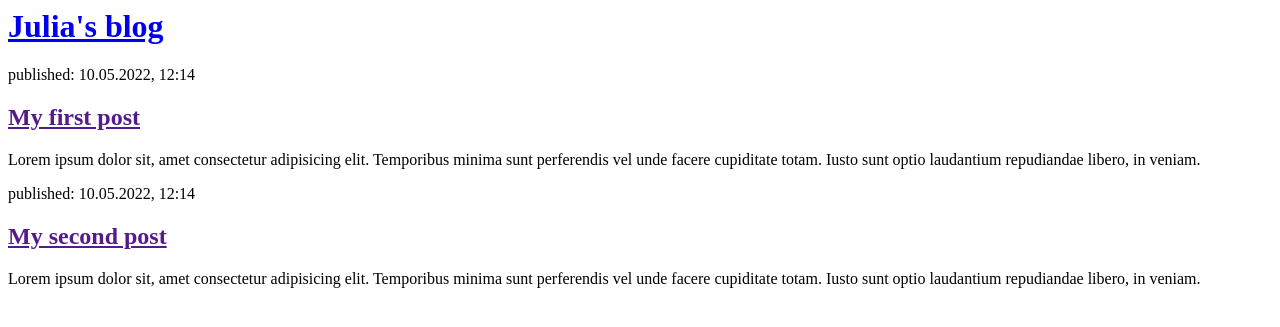
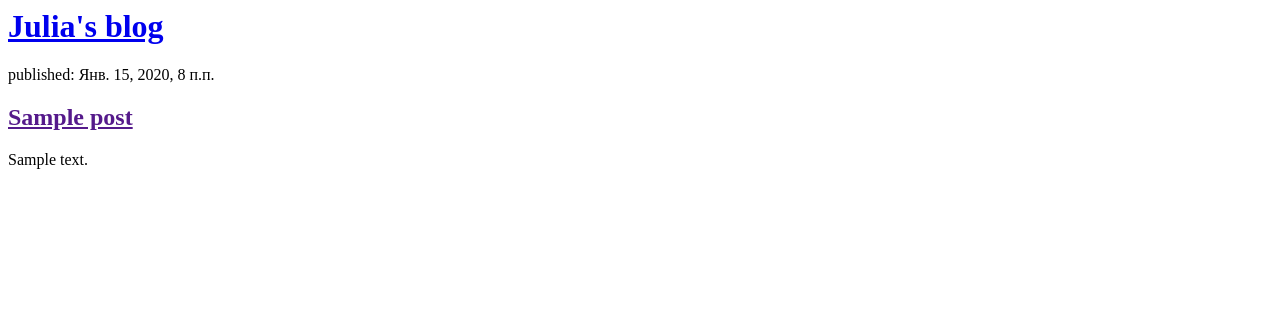
Before and after one commit to Iuliia-Iushchenko/my-first-blog, a Django app: page / in a window 1280 px wide. Shown: the top 327 px of the page. Run offline with Django 3.2, Linux system fonts and the light colour scheme; tables that the repository leaves empty hold one stand-in row (values such as "Sample post").

Commit message:
Modidied templates to display posts from database

```diff
--- a/blog/templates/blog/post_list.html
+++ b/blog/templates/blog/post_list.html
@@ -8,23 +8,12 @@
         <a href="/">Julia's blog</a>
       </h1>
     </div>
+    {% for post in posts %}
     <div>
-      <p>published: 10.05.2022, 12:14</p>
-      <h2><a href="">My first post</a></h2>
-      <p>
-        Lorem ipsum dolor sit, amet consectetur adipisicing elit. Temporibus
-        minima sunt perferendis vel unde facere cupiditate totam. Iusto sunt
-        optio laudantium repudiandae libero, in veniam.
-      </p>
+      <p>published: {{ post.published_date }}</p>
+      <h2><a href="">{{ post.title }}</a></h2>
+      <p>{{ post.text|linebreaksbr }}</p>
     </div>
-    <div>
-      <p>published: 10.05.2022, 12:14</p>
-      <h2><a href="">My second post</a></h2>
-      <p>
-        Lorem ipsum dolor sit, amet consectetur adipisicing elit. Temporibus
-        minima sunt perferendis vel unde facere cupiditate totam. Iusto sunt
-        optio laudantium repudiandae libero, in veniam.
-      </p>
-    </div>
+    {% endfor %}
   </body>
 </html>
--- a/blog/views.py
+++ b/blog/views.py
@@ -1,5 +1,8 @@
 from django.shortcuts import render
+from django.utils import timezone
+from .models import Post
 
 # Create your views here.
 def post_list(request):
-  return render(request, 'blog/post_list.html', {})
+  posts = Post.objects.filter(published_date__lte=timezone.now()).order_by('published_date')
+  return render(request, 'blog/post_list.html', {'posts': posts})
```
